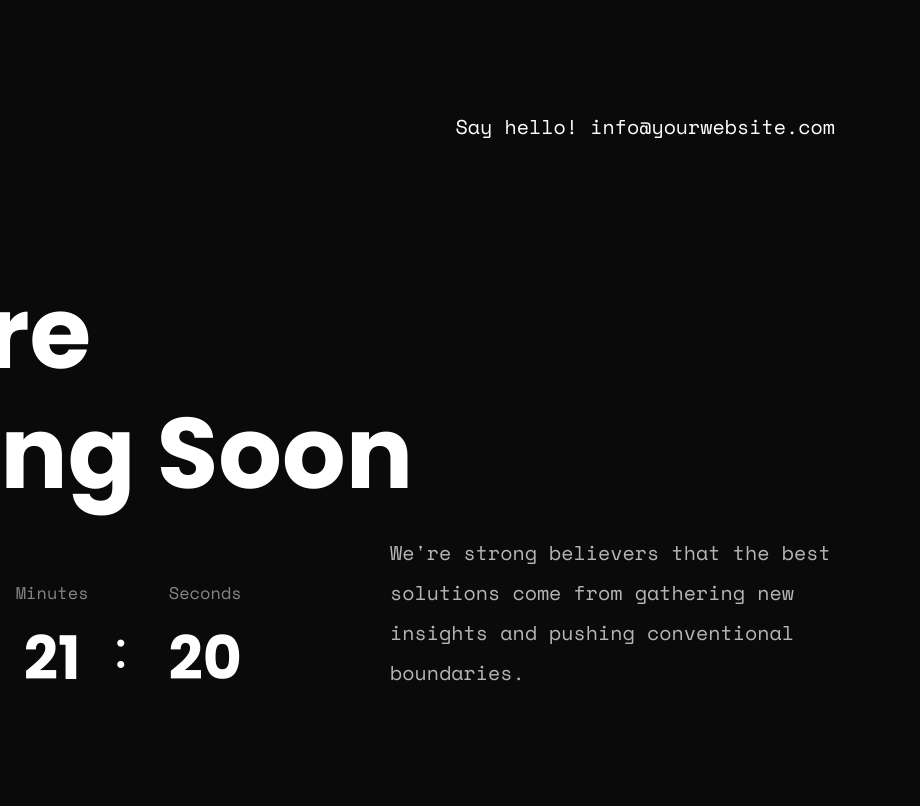
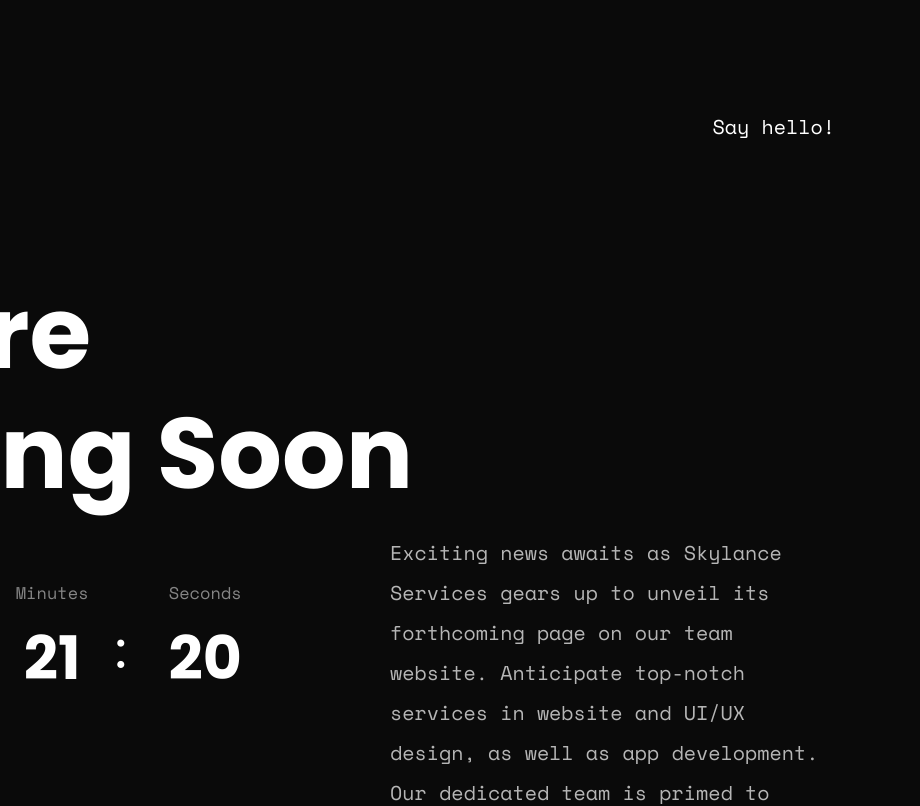
Before and after one commit to skylanceservices/skylanceservices.github.io, a plain HTML site: page index.html in a window 1280 px wide. Shown: the top 806 px of the page, 360-1280 px from the left. Drawn offline with nearby package versions, Linux system fonts and the light colour scheme.

Commit message:
Update index.html

```diff
--- a/index.html
+++ b/index.html
@@ -33,7 +33,7 @@
                         </div>
                         <div class="col-md-8">
                             <div class="header-right text-right">
-                                <a href="#">Say hello! info@yourwebsite.com</a>
+                                <a href="#">Say hello! </a>
                             </div>
                         </div>
                     </div>
@@ -60,7 +60,7 @@
                             </div>
                             <div class="col-xl-5 col-lg-5">
                                 <!-- desc strat  -->
-                                <p class="wow fadeInLeft" data-wow-delay=".4s">We're strong believers that the best solutions come from gathering new insights and pushing conventional boundaries.</p>
+                                <p class="wow fadeInLeft" data-wow-delay=".4s">Exciting news awaits as Skylance Services gears up to unveil its forthcoming page on our team website. Anticipate top-notch services in website and UI/UX design, as well as app development. Our dedicated team is primed to deliver innovative solutions tailored to your needs, ensuring seamless user experiences and cutting-edge digital platforms. Stay tuned for the launch of Skylance Services, where creativity meets excellence.</p>
                                 <!-- desc end  -->
                             </div>
                         </div>
```
